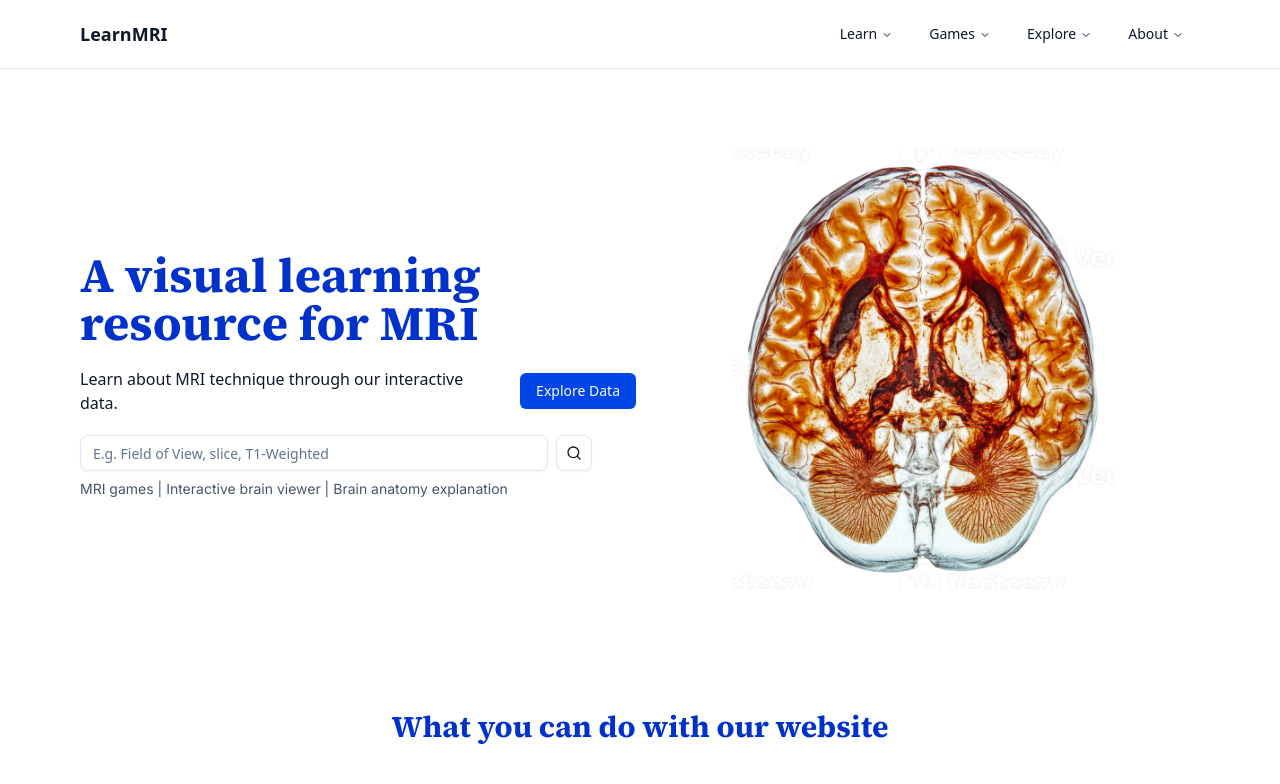
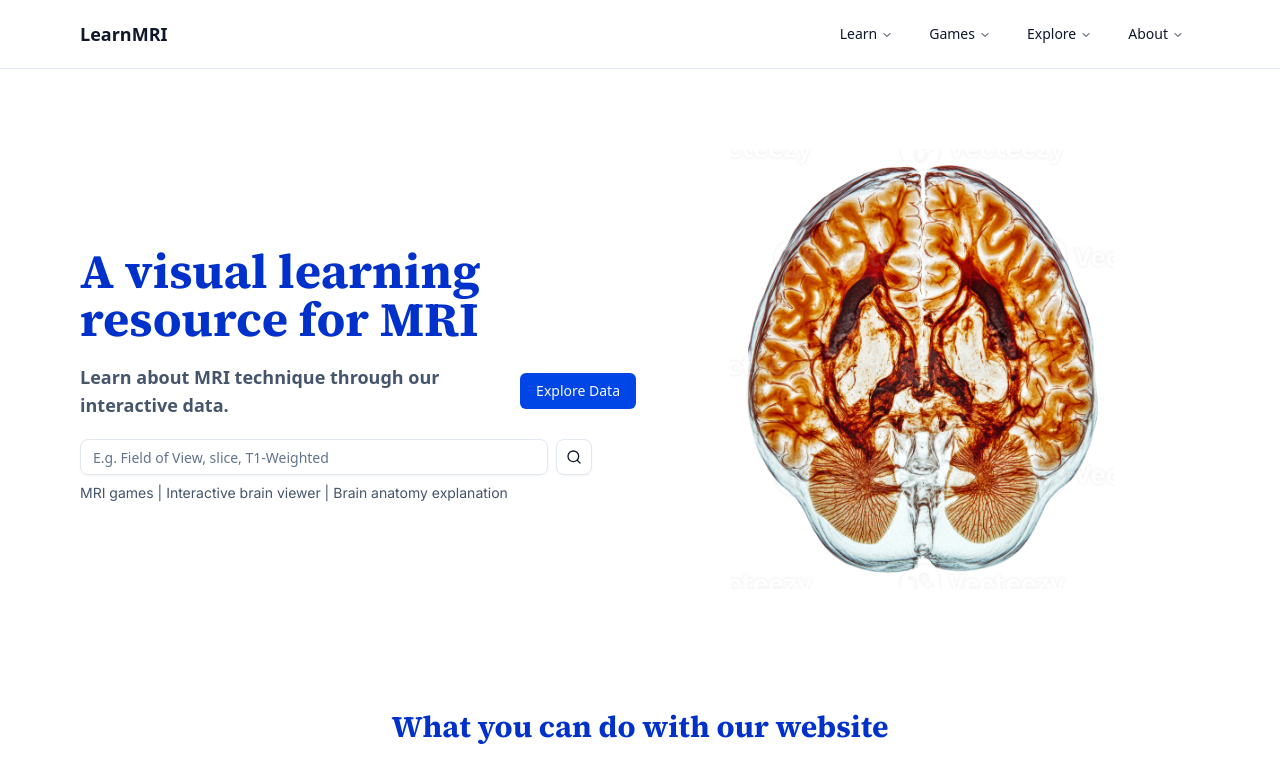
Before and after one commit to mikaelatho/medical-imagers-shadcn, a Next.js app: page / in a window 1280 px wide. Shown: the top 784 px of the page. Built offline with nearby package versions, Linux system fonts and the light colour scheme; grey boxes are pictures that could not be loaded.

Commit message:
nav background blur fix

```diff
--- a/app/page.tsx
+++ b/app/page.tsx
@@ -27,7 +27,7 @@ export default function Home() {
             <h1 className="text-4xl sm:text-5xl font-bold font-source-serif-4 text-blue-700 my-5">A visual learning resource for MRI</h1>
             <div className="flex flex-col sm:flex-row items-center gap-4 mb-5">
               <div>
-                <p className="text-bold max-w-xs sm:max-w-md">Learn about MRI technique through our interactive data.</p>
+                <p className="text-slate-600 text-lg font-bold max-w-xs sm:max-w-md">Learn about MRI technique through our interactive data.</p>
               </div>
               <div>
                 <Button variant="default" asChild><Link href="/explore">Explore Data</Link></Button>
@@ -117,6 +117,7 @@ export default function Home() {
             </div>
           </div>
         </div>
+      </div>
       {/* information section */}
       <div className="px-6 sm:px-20 py-20 items-center bg-blue-50">
         <div className="grid grid-cols-1 sm:grid-cols-2 gap-2 sm:gap-40 text-left">
@@ -131,7 +132,6 @@ export default function Home() {
         </div>
       </div>
 
-      </div>
     </main>
   );
 }
--- a/components/ui/nav.tsx
+++ b/components/ui/nav.tsx
@@ -54,7 +54,7 @@ export function Nav() {
   return (
     <nav className="flex w-full items-center justify-between px-6 md:px-20 py-4 border-b">
         {/* LEFT: Logo/Title */}
-        <h1 className="text-lg font-bold"><a href="/">LearnMRI</a></h1>
+        <h1 className="text-lg font-bold [text-shadow:0_2px_4px_#fff]"><a href="/">LearnMRI</a></h1>
         {/* RIGHT: Desktop Menu (Hidden on mobile) */}
         <div className="hidden md:flex items-center gap-10 relative">
         <NavigationMenu>
```
Lines whose indentation alone changed are shown as unchanged.
